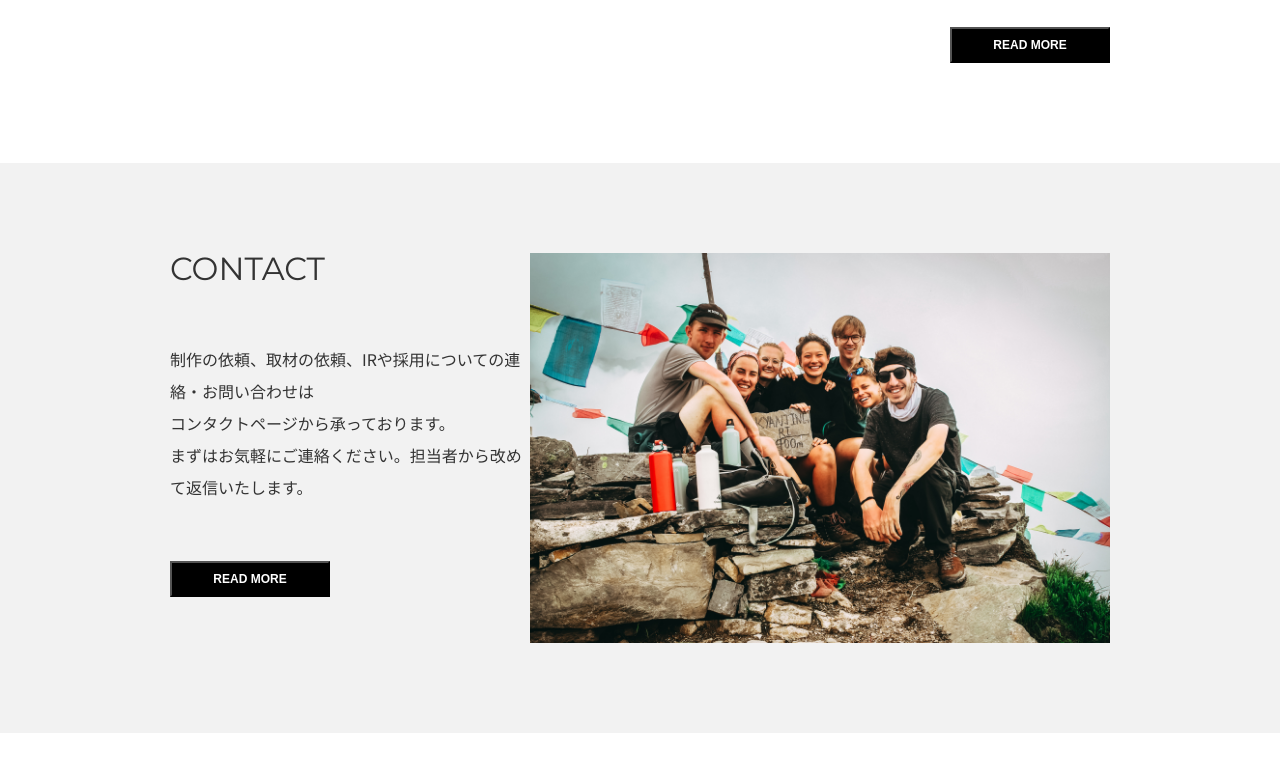
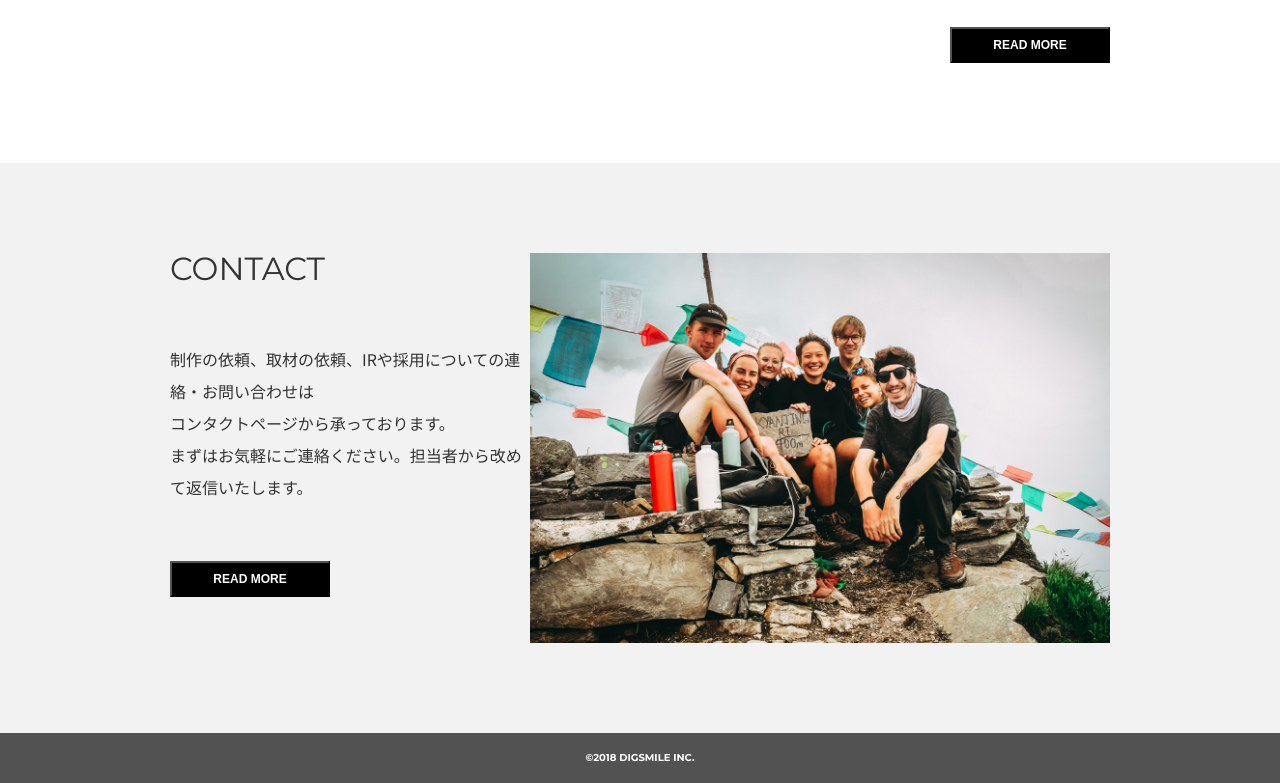
Before and after one commit to KatouProg/cresta_third, a website: page index.html in a window 1280 px wide. Shown: the part 2772-3555 px from the top of the page. Before the commit the page ends 3505 px from the top, so only its background shows below. Drawn offline with Linux system fonts and the light colour scheme.

Commit message:
FOOTER - ok

```diff
--- a/index.html
+++ b/index.html
@@ -98,6 +98,10 @@
         </div>
     </div>
 
+    <footer>
+        <p class="footer_sign">©2018 DIGSMILE INC.</p>
+    </footer>
+
     <script src="burger.js"></script>
 </body>
 </html>
--- a/sass/base/_typography.scss
+++ b/sass/base/_typography.scss
@@ -92,3 +92,16 @@ h2 {
     line-height: 2rem;
     margin: 58px 0;
 }
+
+
+
+// Footer
+
+.footer_sign {
+    font-family: $romaji;
+    color: white;
+    font-size: 10px;
+    font-weight: bold;
+    text-align: center;
+    padding: 20px;
+}
--- a/sass/main.scss
+++ b/sass/main.scss
@@ -13,4 +13,5 @@
 @import "./pages/works";
 @import "./pages/topics";
 @import "./pages/contact";
+@import "./pages/footer";
 @import "./components/buttons";
--- /dev/null
+++ b/sass/pages/_footer.scss
@@ -0,0 +1,6 @@
+footer {
+    height: 50px;
+    background: #525252;
+    justify-content: center;
+    align-items: center;
+}
```
Also changed, not shown: public/css/style.css, 1 other file.
